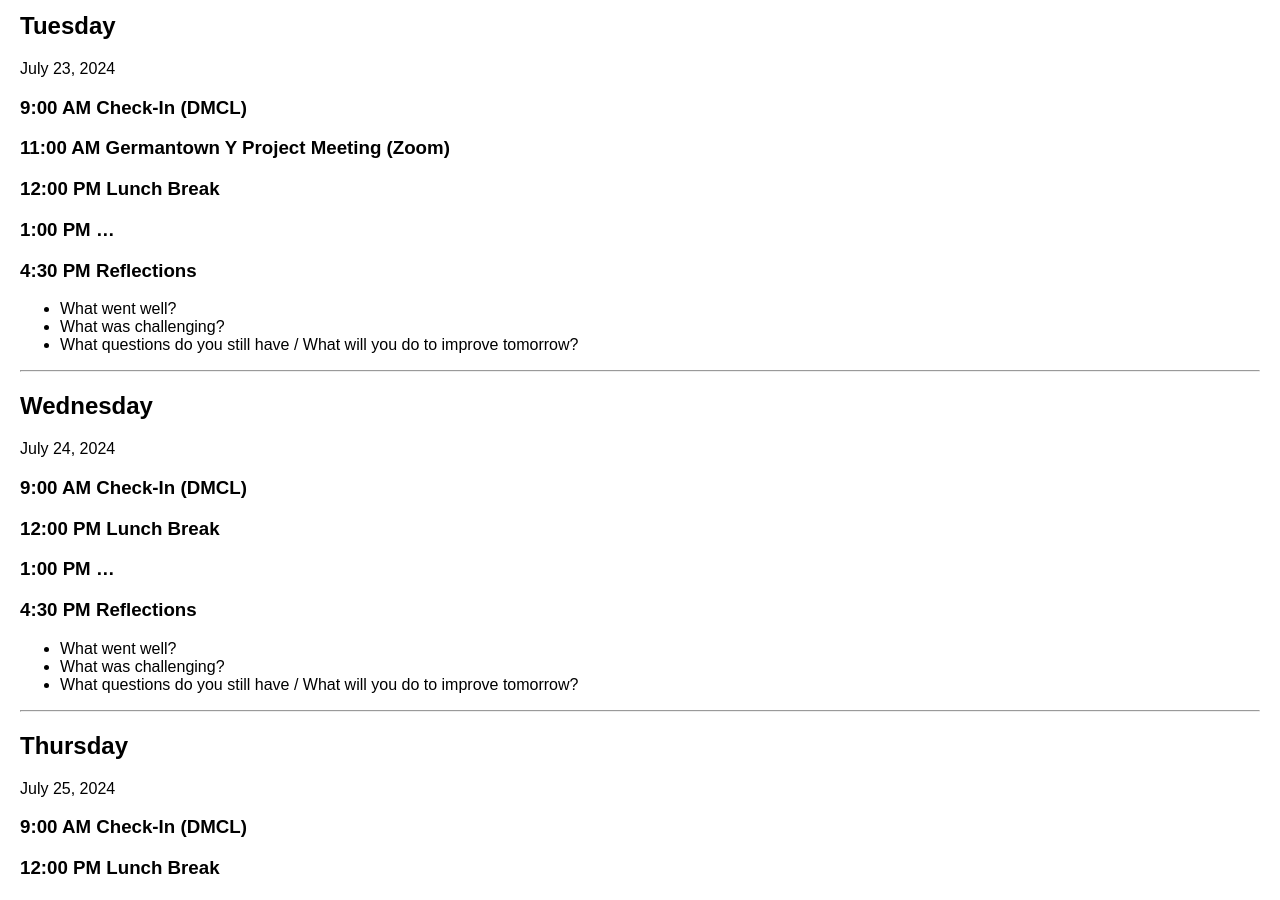
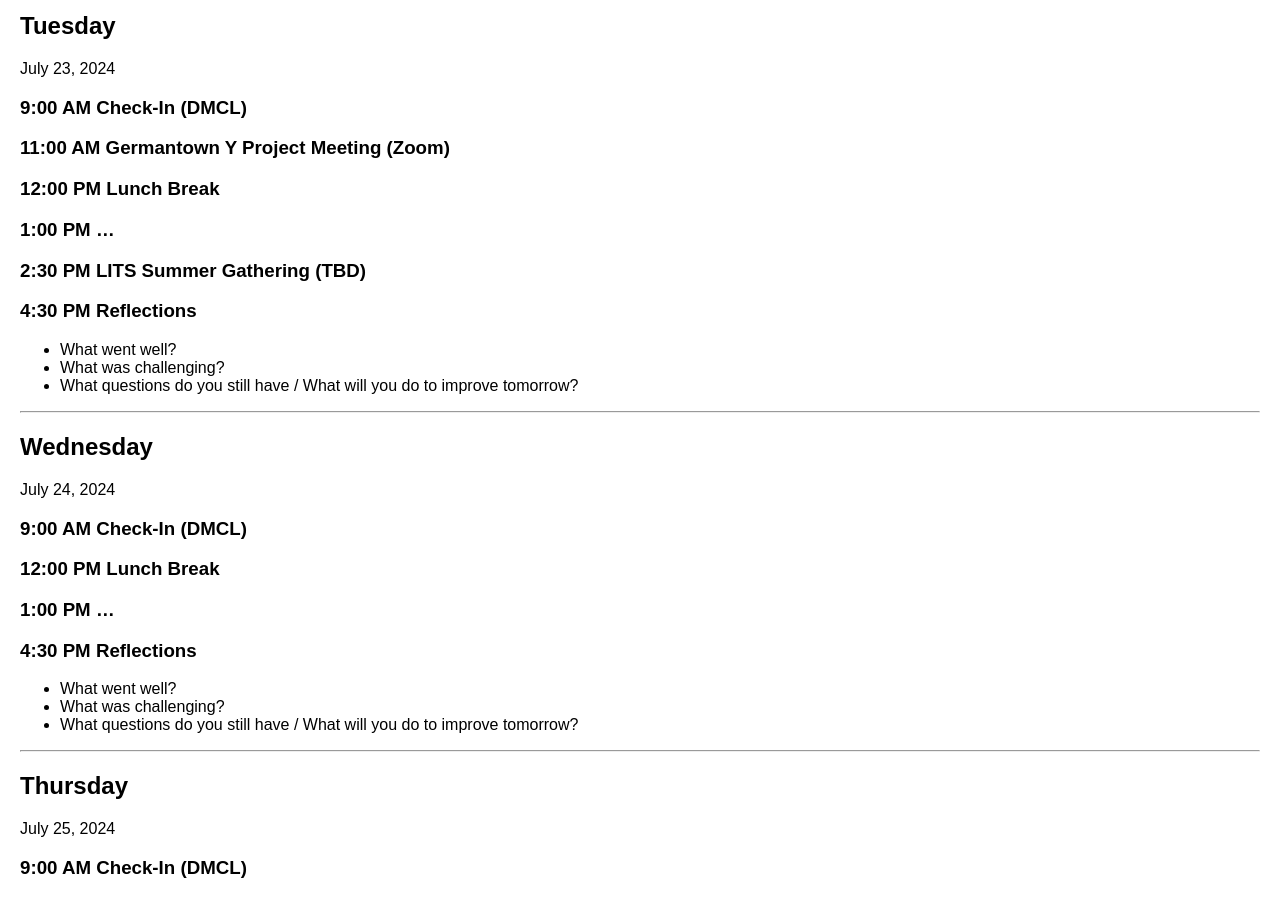
Before and after one commit to digbmc/dssf-syll, a Jekyll site: the page built from _weeks/08-final.md, in a window 1280 px wide and 900 px high, scrolled down 602 px. Built offline with Jekyll 4.4.1, drawn with Linux system fonts in a browser that asks for light colours.

Commit message:
Update 08-final.md

```diff
--- a/_weeks/08-final.md
+++ b/_weeks/08-final.md
@@ -31,6 +31,8 @@ July 23, 2024
 ### 12:00 PM Lunch Break
 
 ### 1:00 PM ...
+
+### 2:30 PM LITS Summer Gathering (TBD)
 
 ### 4:30 PM Reflections
 - What went well?
```
